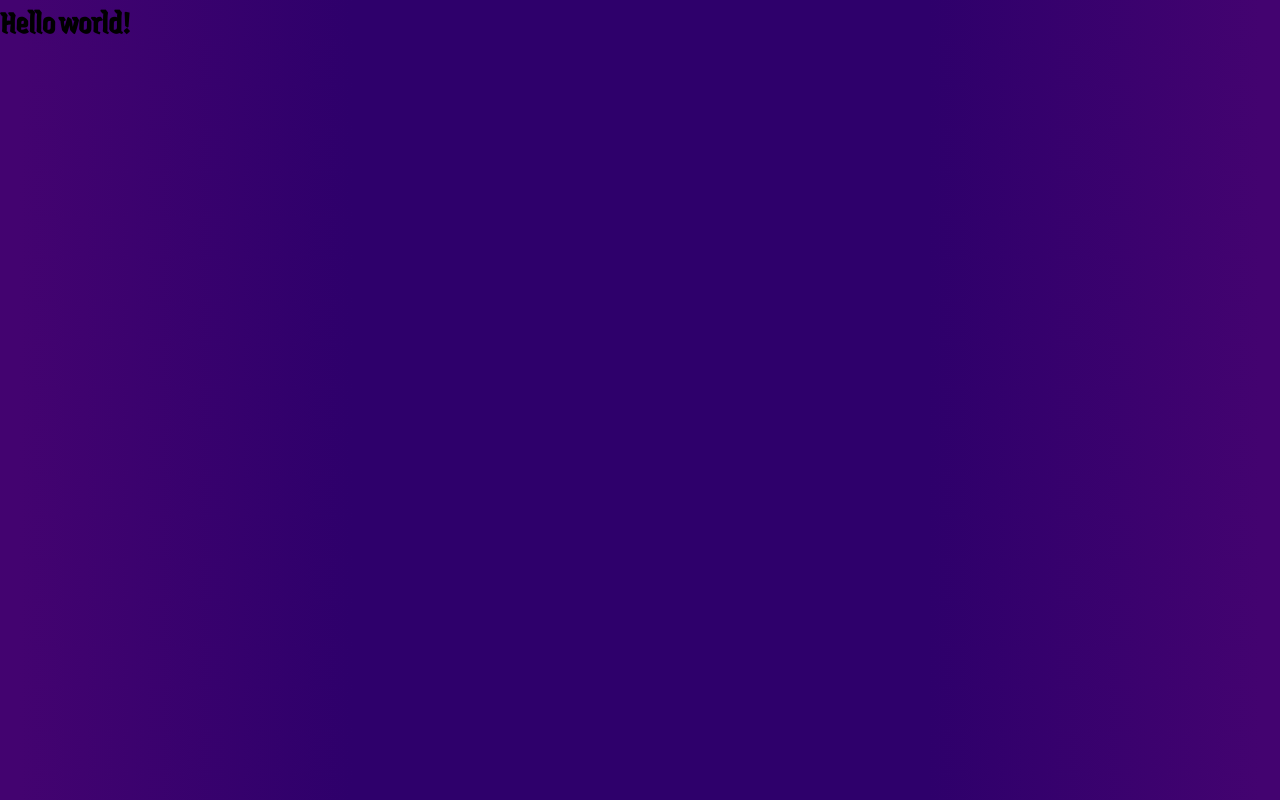
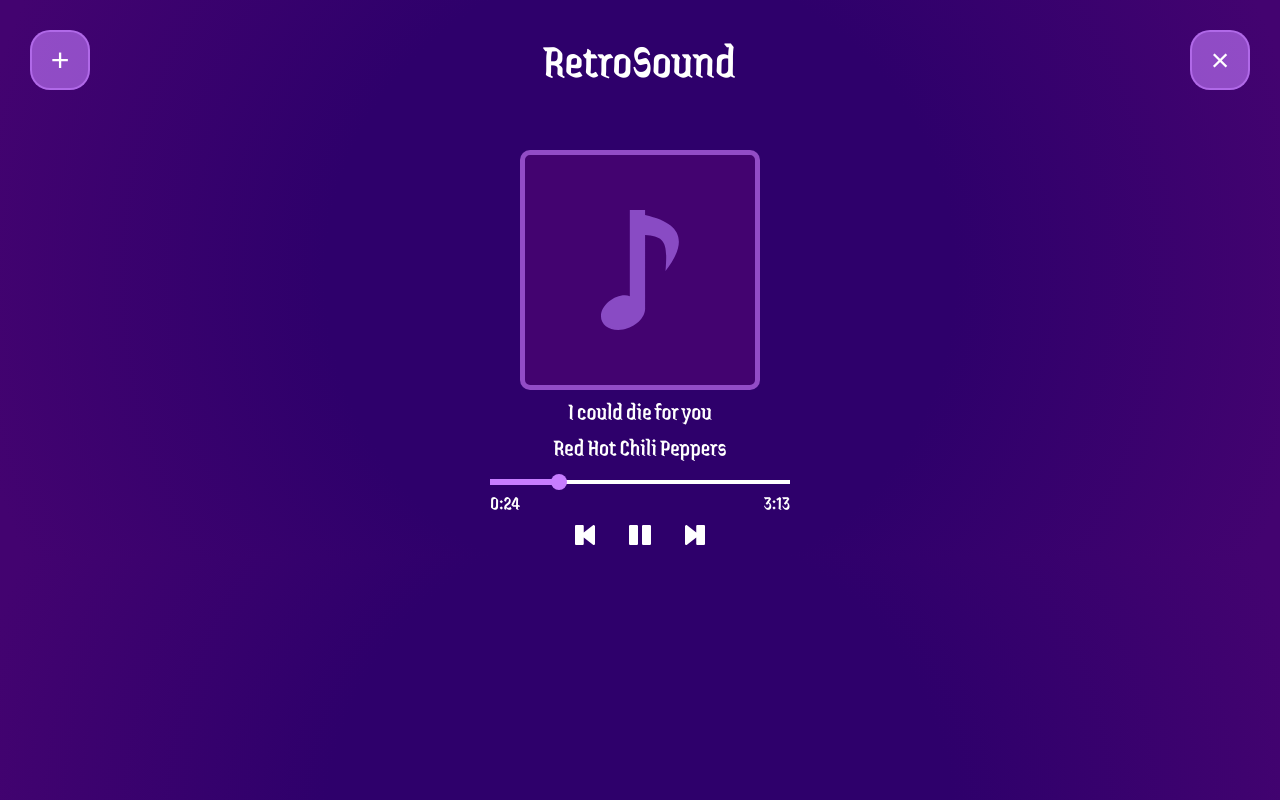
Before and after one commit to Rusanov-Kirill/retro-sound, a React (Vite) app: page /home in a window 1280 px wide. Built offline with nearby package versions, Linux system fonts and the light colour scheme.

Commit message:
chore: initialize routing with BrowserRouter

```diff
--- a/src/App.tsx
+++ b/src/App.tsx
@@ -1,8 +1,12 @@
+import { BrowserRouter } from 'react-router-dom';
+
+import AppRoutes from './routes/AppRoutes.tsx';
+
 function App() {
   return (
-    <>
-      <h1>Hello world!</h1>
-    </>
+    <BrowserRouter>
+      <AppRoutes />
+    </BrowserRouter>
   )
 }
 
```
